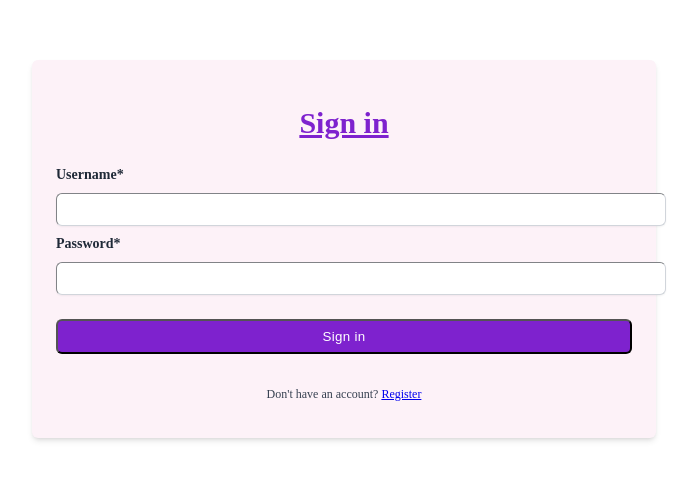
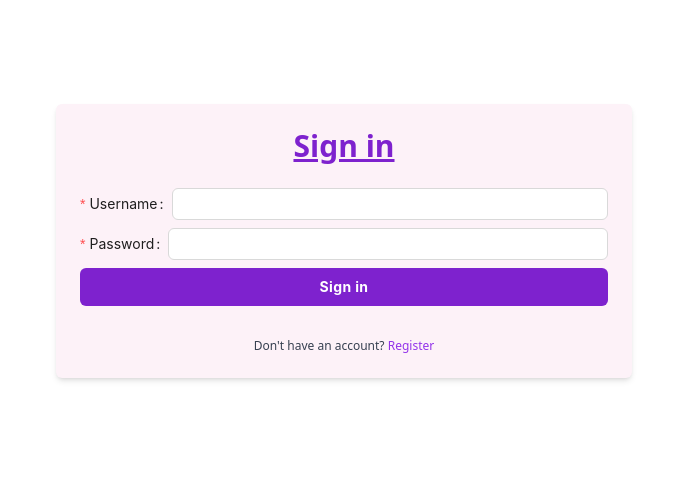
Before and after one commit to Faez-Ansari/voting-1, a React (Vite) app: page /signin in a window 1280 px wide. Shown: the part 159-638 px from the top of the page, without its empty margins (296-993 px from the left). Built offline with nearby package versions, Linux system fonts and the light colour scheme.

Commit message:
Error handling

```diff
--- a/src/header.jsx
+++ b/src/header.jsx
@@ -18,6 +18,12 @@ export default function Header() {
             Sign in as admin
           </Link>
         </button>
+        <button
+          className="w-full px-4 py-2 tracking-wide text-white transition-colors duration-200 transform bg-purple-700
+        rounded-md hover:bg-purple-600 focus:outline-none focus:bg-purple-600"
+        >
+          <Link to={"/register"}>Register</Link>
+        </button>
       </div>
     </div>
   );
--- a/src/index.css
+++ b/src/index.css
@@ -1,6 +1,7 @@
+@tailwind base;
 @tailwind components;
 @tailwind utilities;
 
-input {
-  @apply border border-gray-300 rounded-md shadow-sm;
+button {
+  @apply bg-blue-500 text-white font-bold py-2 px-4 rounded;
 }
--- a/src/register.jsx
+++ b/src/register.jsx
@@ -1,6 +1,7 @@
 import { Button, Form, Input } from "antd";
 import axios from "axios";
 import React from "react";
+import { Link } from "react-router-dom";
 
 export default function Register() {
   const [form] = Form.useForm();
@@ -17,15 +18,16 @@ export default function Register() {
 
   return (
     <div>
+      <button className="">
+        <Link to="/">Home</Link>
+      </button>
       <div className="flex flex-col items-center min-h-screen pt-6 sm:justify-center sm:pt-0 bg-gray-50">
         <div>
-          <a href="/">
-            <h3 className="text-4xl font-bold text-purple-600">
-              Create you account!
-            </h3>
-          </a>
+          <h3 className="text-4xl font-bold text-purple-600">
+            Create you account!
+          </h3>
         </div>
-        <div className="w-full px-6 py-4 mt-6 overflow-hidden bg-white shadow-md sm:max-w-md sm:rounded-lg">
+        <div className="w-full px-6 py-4 mt-6 bg-pink-50 rounded-md overflow-hidden shadow-md sm:max-w-md sm:rounded-lg">
           <Form
             labelCol={{
               span: 8,
@@ -108,9 +110,9 @@ export default function Register() {
               <Input type="password" />
             </Form.Item>
             <Form.Item>
-              <Button type="primary" htmlType="submit">
+              <button className="" type="primary" htmlType="submit">
                 Submit
-              </Button>
+              </button>
             </Form.Item>
           </Form>
         </div>
--- a/src/signin.jsx
+++ b/src/signin.jsx
@@ -1,26 +1,30 @@
 import React from "react";
 import { Link } from "react-router-dom";
 import { useLocation, useNavigate } from "react-router-dom";
+import { Form, Input, message } from "antd";
 import axios from "axios";
 
 export default function Signin() {
   const location = useLocation();
   const navigate = useNavigate();
+  const [form] = Form.useForm();
 
   const { from } = location.state || { from: "user" };
 
-  async function handleSubmit(event) {
-    event.preventDefault();
-    const data = await axios.post("localhost:8080/login", {
-      username: event.target.username.value,
-      password: event.target.password.value,
-    });
+  async function handleSubmit() {
+    console.log("from", from);
+    try {
+      let user = await axios.post("http://localhost:2000/login", {
+        username: form.getFieldValue("username"),
+        password: form.getFieldValue("password"),
+      });
 
-    if (data) {
-      navigate(from == "user" ? "/user" : "/admin");
+      if (user) {
+        navigate(from == "user" ? "/voting" : "/admin");
+      }
+    } catch (e) {
+      message.error("Invalid username or password");
     }
-
-    console.log(data);
   }
 
   return (
@@ -29,41 +33,43 @@ export default function Signin() {
         <h1 className="text-3xl font-semibold text-center text-purple-700 underline">
           Sign in
         </h1>
-        <form className="mt-6">
-          <div className="mb-2">
-            <label
-              for="username"
-              className="block text-sm font-semibold text-gray-800"
-            >
-              Username*
-            </label>
-            <input
-              type="text"
-              className="block w-full px-4 py-2 mt-2 text-purple-700 bg-white border rounded-md focus:border-purple-400 focus:ring-purple-300 focus:outline-none focus:ring focus:ring-opacity-40"
-            />
-          </div>
-          <div className="mb-2">
-            <label
-              for="password"
-              className="block text-sm font-semibold text-gray-800"
-            >
-              Password*
-            </label>
-            <input
-              type="password"
-              className="block w-full px-4 py-2 mt-2 text-purple-700 bg-white border rounded-md focus:border-purple-400 focus:ring-purple-300 focus:outline-none focus:ring focus:ring-opacity-40"
-            />
-          </div>
+        <Form form={form} onFinish={handleSubmit} className="mt-6">
+          <Form.Item
+            rules={[
+              {
+                required: true,
+                message: "Please input your username!",
+              },
+            ]}
+            label="Username"
+            name="username"
+            className="mb-2"
+          >
+            <Input type="text" className="" />
+          </Form.Item>
+          <Form.Item
+            rules={[
+              {
+                required: true,
+                message: "Please input your password!",
+              },
+            ]}
+            label="Password"
+            name="password"
+            className="mb-2"
+          >
+            <Input type="password" />
+          </Form.Item>
 
-          <div className="mt-6">
+          <Form.Item>
             <button
-              onClick={handleSubmit}
+              htmlFor="submit"
               className="w-full px-4 py-2 tracking-wide text-white transition-colors duration-200 transform bg-purple-700 rounded-md hover:bg-purple-600 focus:outline-none focus:bg-purple-600"
             >
               Sign in
             </button>
-          </div>
-        </form>
+          </Form.Item>
+        </Form>
 
         <p className="mt-8 text-xs font-light text-center text-gray-700">
           {" "}
```
Also changed, not shown: 1 other file (tests, documents, lock files or other folders).
